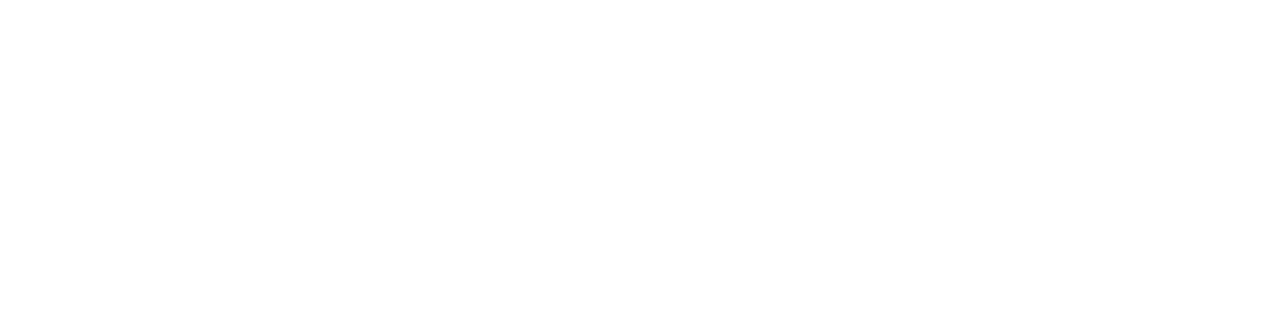
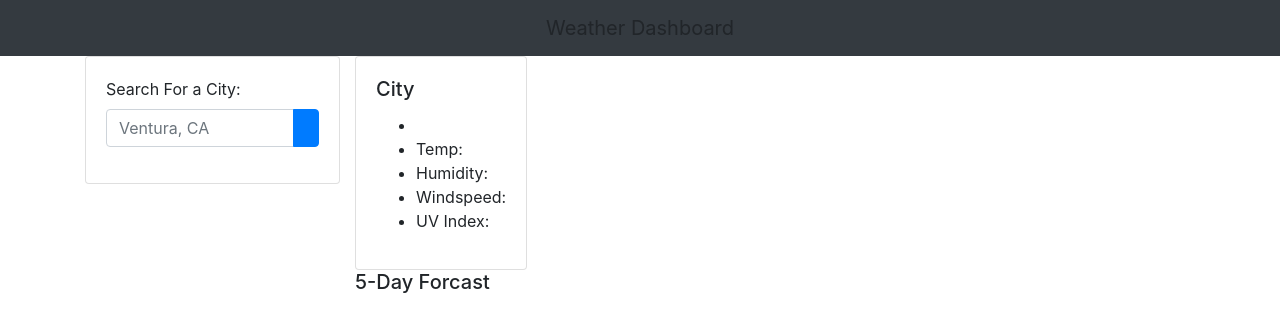
Before and after one commit to Vertis-Z/Weather-Dashboard, a plain HTML site: page index.html in a window 1280 px wide. Drawn offline with nearby package versions, Linux system fonts and the light colour scheme.

Commit message:
finished index.html

```diff
--- a/index.html
+++ b/index.html
@@ -9,8 +9,48 @@
     <title>Weather Dashboard</title>
 </head>
 <body>
-
-
+    <nav class="navbar navbar-expand-lg navbar-dar bg-dark" id="header">
+        <span class="navbar-brand mx-auto">Weather Dashboard</span>
+      </nav>
+      <div class='container'>
+        <div class='row'>
+          <div class='col-md-3'>
+            <div class='card search-section'>
+              <div class='card-body'>
+                <label>Search For a City:</label>
+                <div class="input-group mb-3">
+                  <input id="cityEntered" type="text" class="form-control" placeholder="Ventura, CA">
+                    <div class="input-group-append">
+                      <button id='getEnteredCityWeather' class="btn btn-primary" type="submit">
+                        <i id='getWeatherIcon' class="fas fa-search" aria-hidden="true"></i>
+                      </button>
+                    </div>
+                  </div>
+                <div id='past-searches'></div>
+              </div>
+            </div>
+          </div>
+          <div class='col-md-9 '>
+            <div class='row'>
+              <div class='card'>
+                <div class='card-body'>
+                  <h5 class='card-title' id='cityName'>City</h5>
+                  <ul>
+                    <li><img id='currWeathIcn'></img></li>
+                    <li class='card-text' id='currTemp'>Temp:</li>
+                    <li class='card-text' id='currHum'>Humidity:</li>
+                    <li class='card-text' id='currWind'>Windspeed:</li>
+                    <li class='card-text' id='currUVI'>UV Index:</li>
+                  </ul>
+                </div>
+              </div>
+          </div>
+          <div class='row'>
+              <h5 class='card-title' id="fiveDayHeader">5-Day Forcast</h5>
+          </div>
+          <div class='row' id='forecast'></div>
+        </div>
+      </div>
     <script src='https://cdnjs.cloudflare.com/ajax/libs/jquery/3.2.1/jquery.min.js'></script>
     <script src="https://code.jquery.com/jquery-3.4.1.min.js" integrity="sha256-CSXorXvZcTkaix6Yvo6HppcZGetbYMGWSFlBw8HfCJo=" crossorigin="anonymous"></script>
     <script src='https://cdnjs.cloudflare.com/ajax/libs/moment.js/2.24.0/moment.js' integrity='sha256-H9jAz//QLkDOy/nzE9G4aYijQtkLt9FvGmdUTwBk6gs=' crossorigin='anonymous'></script>
```
